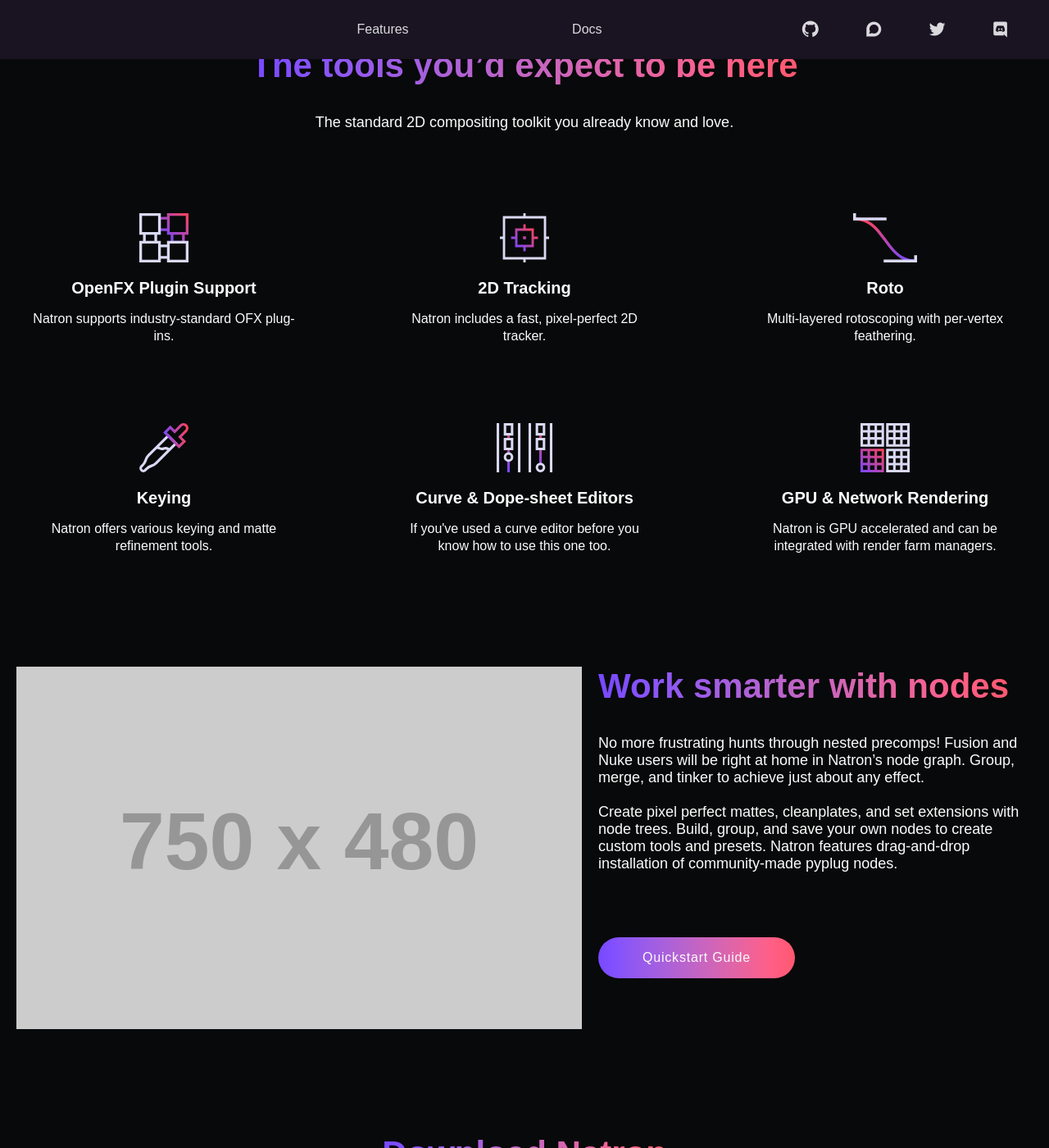
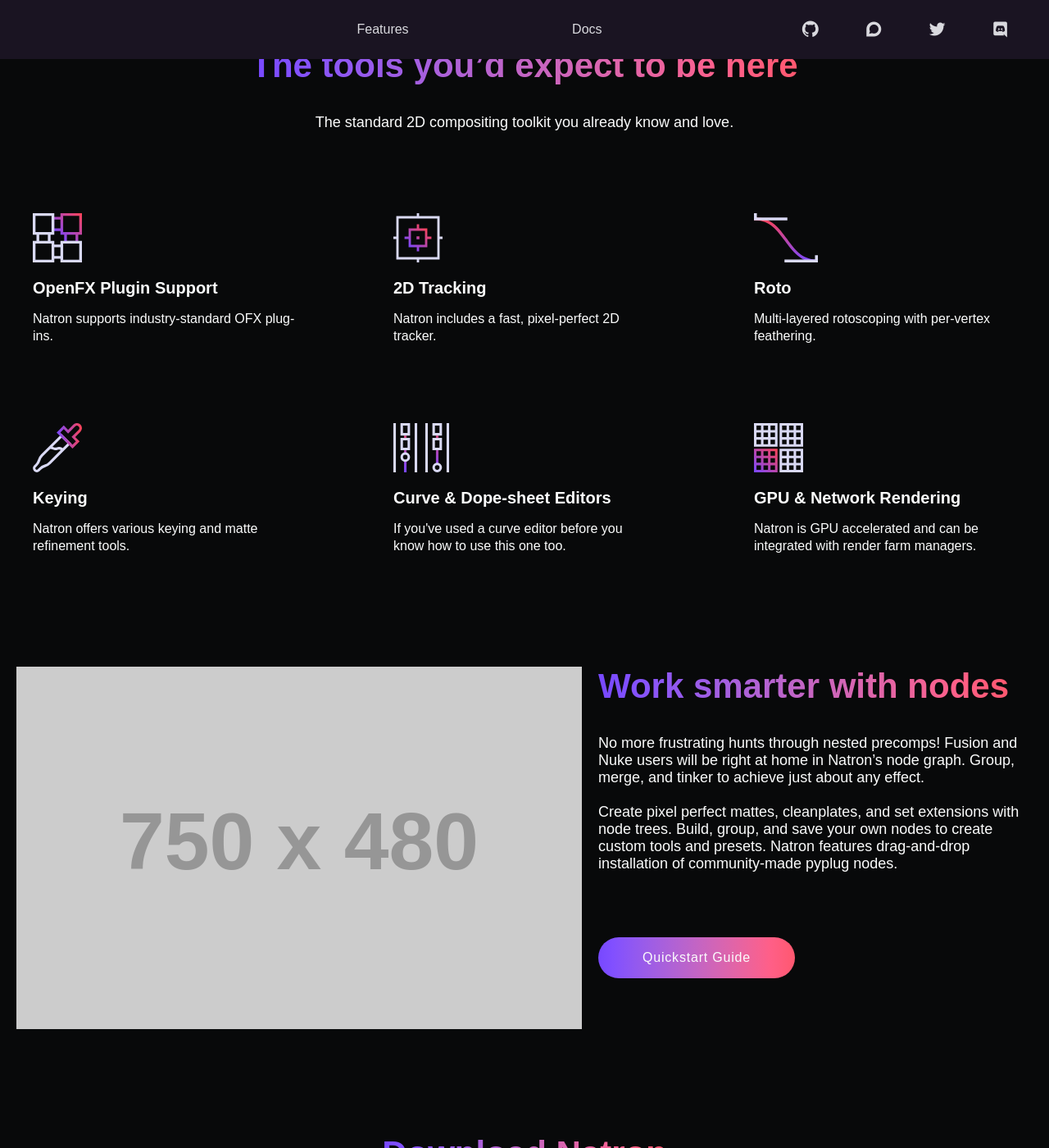
Before and after one commit to NatronGitHub/NatronGitHub.github.io, a Jekyll site: the page built from index.html, in a window 1280 px wide and 1400 px high, scrolled down 824 px. Shown: the whole window at 82% size. Built offline with Jekyll 4.4.1, drawn with Linux system fonts in a browser that asks for light colours; some web fonts are replaced.

Commit message:
Fixes feature card centring

```diff
--- a/_sass/_index.scss
+++ b/_sass/_index.scss
@@ -21,10 +21,6 @@
 
   li {
     padding: 40px;
-  }
-
-  div {
-    text-align: left;
   }
 
   img {
@@ -51,10 +47,6 @@
       padding: 20px;
     }
 
-    div {
-      text-align: center;
-    }
-
     p {
       max-width: 100%;
     }
@@ -63,11 +55,17 @@
     ul {
         grid-template-columns: repeat(2, 1fr);
       }
+    }
+}
 
-    div {
-        text-align: left;
-      }
-    }
+.index-featurecard {
+  text-align: left;
+}
+
+@include mq($from: mobile, $until: tablet) {
+  .index-featurecard  {
+    text-align: center;
+  }
 }
 
 // About nodes section
--- a/index.html
+++ b/index.html
@@ -24,7 +24,7 @@
     <div class="index-features">
       <ul>
         <li>
-          <div>
+          <div class="index-featurecard">
             <img src="{{base}}img/index-feature-cards/openfx.svg">
             <div>
               <h4 class="h4">OpenFX Plugin Support</h4>
@@ -35,7 +35,7 @@
           </div>
         </li>
         <li>
-          <div>
+          <div class="index-featurecard">
             <img src="{{base}}img/index-feature-cards/tracking.svg">
             <div>
               <h4 class="h4">2D Tracking</h4>
@@ -46,7 +46,7 @@
           </div>
         </li>
         <li>
-          <div>
+          <div class="index-featurecard">
             <img src="{{base}}img/index-feature-cards/roto.svg">
             <div>
               <h4 class="h4">Roto</h4>
@@ -57,7 +57,7 @@
           </div>
         </li>
         <li>
-          <div>
+          <div class="index-featurecard">
             <img src="{{base}}img/index-feature-cards/keyer.svg">
             <div>
               <h4 class="h4">Keying</h4>
@@ -68,7 +68,7 @@
           </div>
         </li>
         <li>
-          <div>
+          <div class="index-featurecard">
             <img src="{{base}}img/index-feature-cards/dopesheet.svg">
             <div>
               <h4 class="h4">Curve & Dope-sheet Editors</h4>
@@ -79,7 +79,7 @@
           </div>
         </li>
         <li>
-          <div>
+          <div class="index-featurecard">
             <img src="{{base}}img/index-feature-cards/gpu.svg">
             <div>
               <h4 class="h4">GPU & Network Rendering</h4>
```
